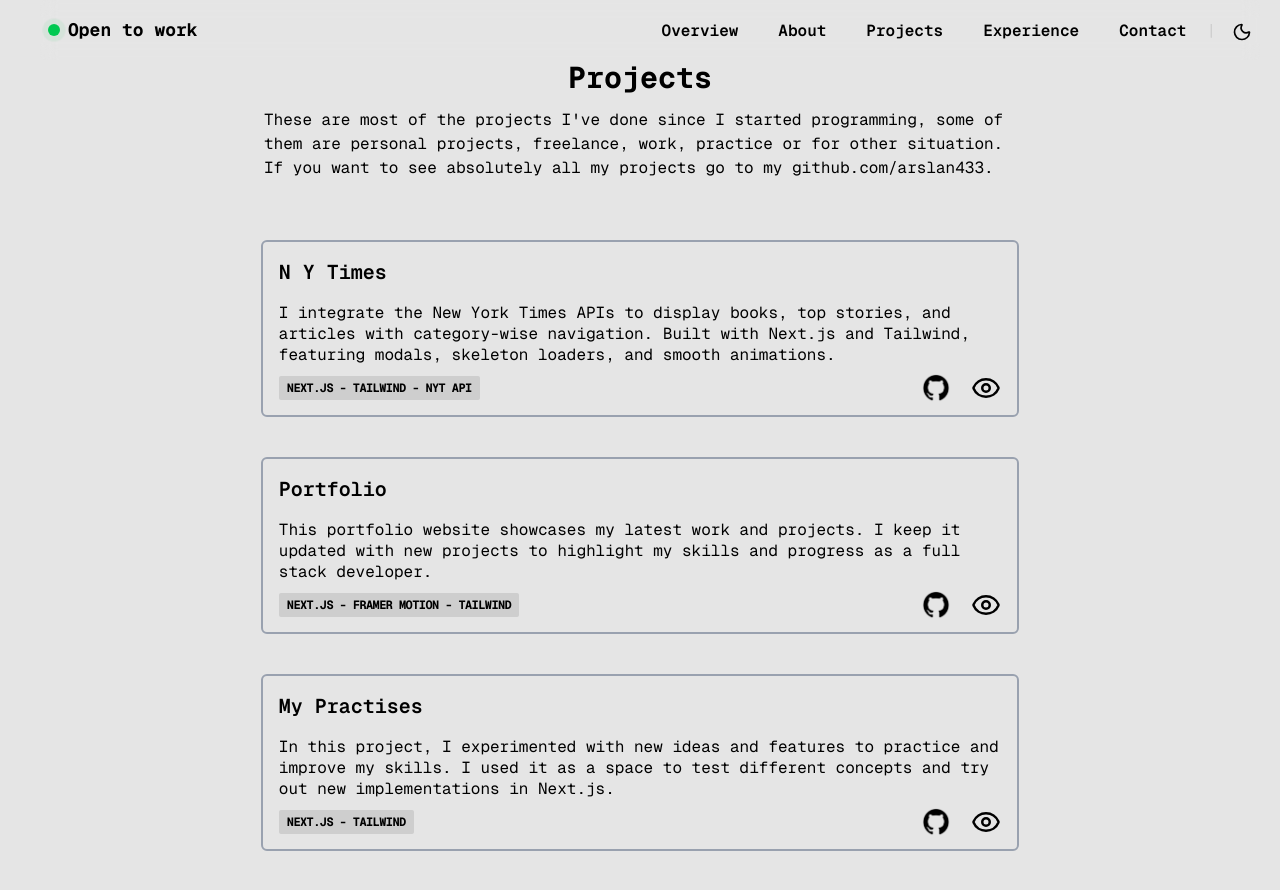
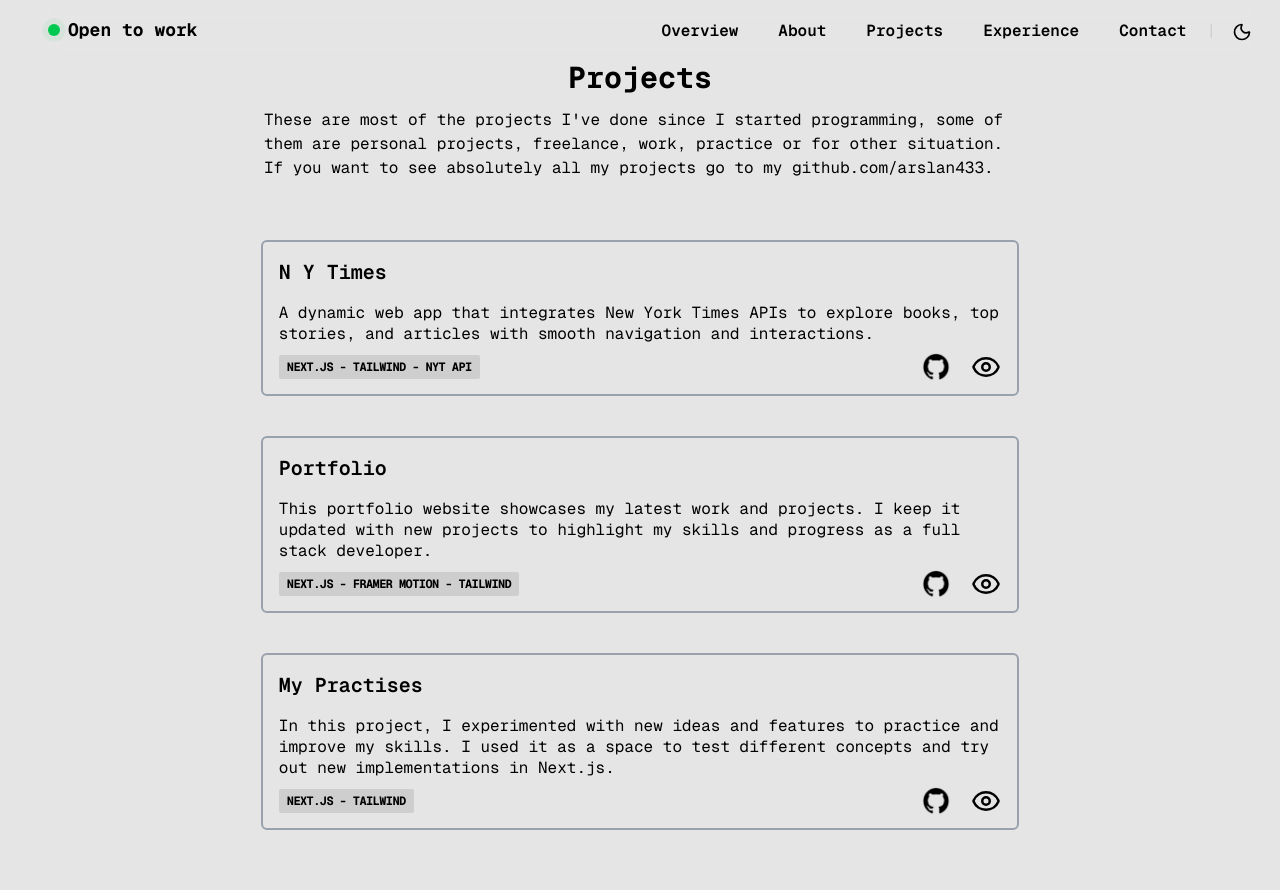
Before and after one commit to arslan433/Ar-Portfolio, a Next.js app: page /projects in a window 1280 px wide. Built offline with nearby package versions, Linux system fonts and the light colour scheme.

Commit message:
NYT Project Fixes

```diff
--- a/src/app/projects/page.tsx
+++ b/src/app/projects/page.tsx
@@ -59,7 +59,7 @@ export default function Projects() {
     {
       title: "N Y Times",
       description:
-        "I integrate the New York Times APIs to display books, top stories, and articles with category-wise navigation. Built with Next.js and Tailwind, featuring modals, skeleton loaders, and smooth animations.",
+        "A dynamic web app that integrates New York Times APIs to explore books, top stories, and articles with smooth navigation and interactions.",
       stack: "Next.js - Tailwind - NYT Api",
       github: "https://github.com/arslan433/NYTimes.git",
       demo: "https://nytimes-news.vercel.app/",
```
